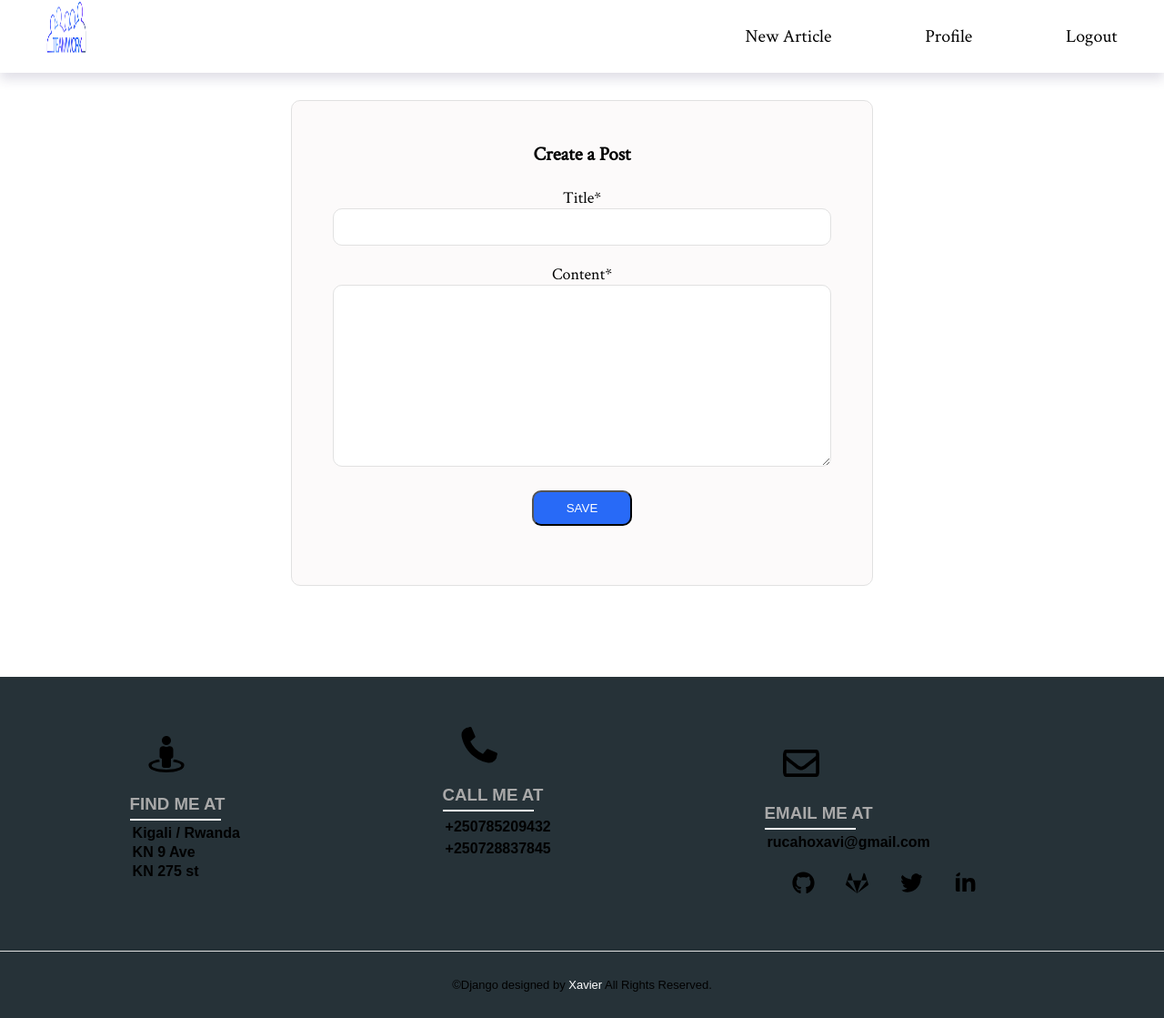
After one commit to Rxavio/teamwork-blog, a Django app: page /post/new/ in a window 1280 px wide. The commit adds this page. Shown: the whole page at 91% size. Run offline with Django 3.2, Linux system fonts and the light colour scheme; a user stored in the database is signed in; some libraries are stand-ins or nearby versions.

Commit message:
post new articles

```diff
--- /dev/null
+++ b/mywork/workdjango/static/workdjango/write-article.css
@@ -0,0 +1,90 @@
+:root {
+    --primaryColor: rgb(40, 106, 247);
+    --mainWhite: #ffffff;
+    --mainGrey: #ececec;
+    --mainBlack: #000000;
+    --color-primary: #263238;
+    --color-secondary: darkgrey;
+
+    --color-second: #5EC6FF;
+    --mainSpacing: 0.1rem;
+    --mainTransition: all .5s ease;
+    }
+
+  .create-article-page{
+    width: 50%;
+    height:auto;
+    margin-top: 30px;
+    margin-left: auto;
+    margin-right: auto;
+  }
+  .article-form{
+    position: relative;
+    z-index: 1;
+    background: rgb(252, 250, 250);
+    width: 100%;
+    margin: 0 auto 100px;
+    padding: 45px;
+    text-align: center;
+    box-sizing: border-box;
+    float:left;
+    border: 1px solid #e1e1e1;
+    border-radius: 10px;
+
+  }
+  .article-form input{
+    background: var(--mainWhite);
+    width: 100%;
+    margin: 0 0 20px;
+    padding: 12px;
+    box-sizing: border-box;
+     border: 1px solid #e1e1e1;
+    outline: 0;
+    border-radius: 10px;
+
+  }
+  .article-form textarea{
+    background: var(--mainWhite);
+    width: 100%;
+    height: 200px;
+    margin: 0 0 20px;
+    padding: 12px;
+    box-sizing: border-box;
+     border: 1px solid #e1e1e1;
+    outline: 0;
+    border-radius: 10px;
+
+
+  }
+  .article-form button{
+    text-transform: uppercase;
+    outline: 0;
+    background: rgb(40, 106, 247);
+    width: 20%;
+    padding: 10px;
+    color: var(--mainWhite);
+    cursor: pointer;
+    border-radius: 10px;
+    margin: 0 0 20px;
+
+  }
+  .article-form button:hover,.form.button :active{
+   color: var(--mainWhite);
+  }
+
+  @media only screen and (min-width: 300px) and (max-width: 600px){
+    .create-article-page{
+      width:100%;
+      margin-bottom: 0px;
+      padding: 10px;
+      margin-top: 5px;
+    }
+    .article-form{
+      width: 100%;
+      padding: 10px;
+      margin-bottom: 5px;
+    }
+    .article-form button{
+      width:100%;
+    }
+  }
--- a/mywork/workdjango/templates/workdjango/base.html
+++ b/mywork/workdjango/templates/workdjango/base.html
@@ -11,6 +11,7 @@
 	 <link rel="stylesheet" type="text/css" href="{% static 'workdjango/nav.css' %}">
      <link rel="stylesheet" type="text/css" href="{% static 'workdjango/view-articles.css' %}">
      <link rel="stylesheet" type="text/css" href="{% static 'workdjango/create.css' %}">
+     <link rel="stylesheet" type="text/css" href="{% static 'workdjango/write-article.css' %}">
      <link rel="stylesheet" type="text/css" href="{% static 'workdjango/pagination.css' %}">
 	 <link rel="stylesheet" type="text/css" href="{% static 'workdjango/footer.css' %}">
 </head>
@@ -29,7 +30,7 @@
 
     <ul class="nav-links">
       {% if user.is_authenticated %}
-      <li> <a href="#">New Article</a></li>
+      <li> <a href="{% url 'post-create' %}">New Article</a></li>
        <li> <a href="#">Profile</a></li>
      <li><a href="{% url 'logout' %}">Logout</a></li>
         {% else %}
--- /dev/null
+++ b/mywork/workdjango/templates/workdjango/post_form.html
@@ -0,0 +1,14 @@
+{% extends "workdjango/base.html" %}
+{% load crispy_forms_tags %}
+{% block content %}
+<div class="create-article-page">
+    <div class="article-form">
+      <form method="POST" autocomplete="on">
+        {% csrf_token %}
+     <h3>Create a Post</h3><br>
+      {{ form|crispy }}
+   <button type="submit">Save</button>
+   </form>
+  </div>
+   </div>
+{% endblock content %}
--- a/mywork/workdjango/urls.py
+++ b/mywork/workdjango/urls.py
@@ -1,11 +1,13 @@
 from django.urls import path
 from .views import (
     PostListView,
+    PostCreateView,
 )
 from . import views
 
 urlpatterns = [
     path('', PostListView.as_view(), name='blog-home'),
+    path('post/new/', PostCreateView.as_view(), name='post-create'),
 
 
 ]
--- a/mywork/workdjango/views.py
+++ b/mywork/workdjango/views.py
@@ -1,6 +1,8 @@
 from django.shortcuts import render
+from django.contrib.auth.mixins import LoginRequiredMixin
 from django.views.generic import (
     ListView,
+    CreateView,
 )
 from .models import Post
 
@@ -9,3 +11,12 @@ class PostListView(ListView):
     template_name = 'workdjango/home.html'
     context_object_name = 'posts'
     ordering = ['-date_posted']
+
+class PostCreateView(LoginRequiredMixin, CreateView):
+    model = Post
+    success_url = '/'
+    fields = ['title', 'content']
+
+    def form_valid(self, form):
+        form.instance.author = self.request.user
+        return super().form_valid(form)
```
Also changed, not shown: mywork/db.sqlite3.
